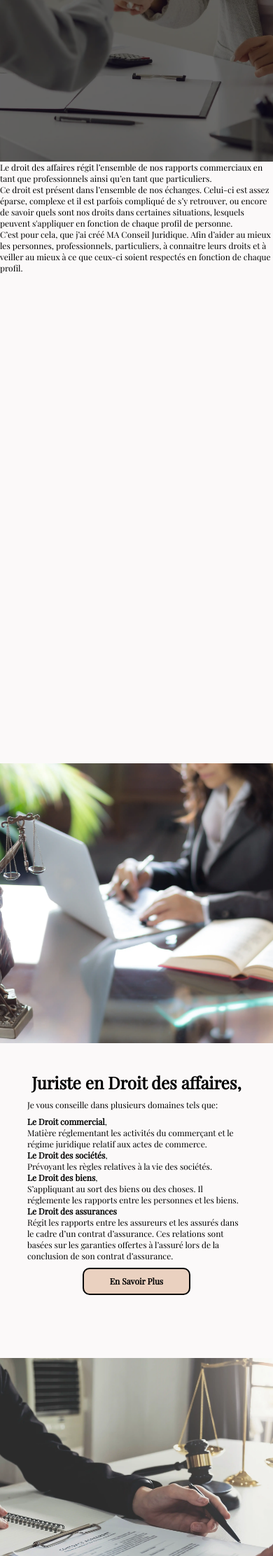
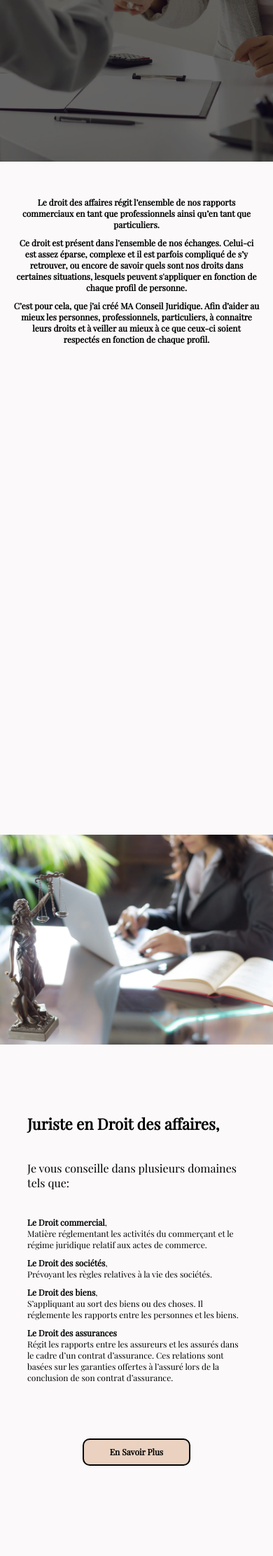
Before and after one commit to Micka0675/Marion-Andorra-Juriste, a PHP site: page / in a window 390 px wide. Shown: the part 360-2584 px from the top of the page at 70% size. Run offline with PHP 8.4, Linux system fonts and the light colour scheme; some libraries are stand-ins or nearby versions.

Commit message:
Update style.css

```diff
--- a/css/style.css
+++ b/css/style.css
@@ -279,6 +279,29 @@
     display: flex;
     justify-content: center;
 
+}
+
+/* intro page index */
+.introduction{
+    width: 60%;
+    padding-top: 50px;
+    font-weight: bold;
+    text-align: center;
+}
+
+.introduction2{
+    width: 60%;
+    padding-top: 10px;
+    font-weight: bold;
+    text-align: center;
+}
+
+.introduction3{
+    width: 60%;
+    padding-top: 10px;
+    margin-bottom: 50px;
+    font-weight: bolder;
+    text-align: center;
 }
 
 /* header page qui suis je */
@@ -518,7 +541,6 @@
     justify-content: space-evenly;
     align-items: center;
     height: 350px;
-    margin-top: 50px;
     margin-bottom: 50px;
     overflow-x: hidden;
     overflow-y: hidden;
@@ -676,7 +698,7 @@
     animation: animation-contact-bio 2s forwards;
 }
 
-.contact-bio h3{
+.contact-bio h2{
     text-align: center;
     font-size: 30px;
     width: 80%;
@@ -688,7 +710,7 @@
 
 .bloc-contenu{
     width: 80%;
-    height: 500px;
+    min-height: 550px;
     box-shadow: 6px 20px 50px 4px rgb(132, 132, 132);
     margin-bottom: 50px;
     border-radius: 0px;
@@ -734,7 +756,6 @@
 
 .text-zone{
     width: 55%;
-    height: 100%;
     display: flex;
     flex-direction: column;
     justify-content: center;
@@ -750,13 +771,22 @@
     align-items: center;
 }
 
-.text-zone-container h3{
+.text-zone-container h2{
     width: 100%;
     font-size: 30px;
 }
 
 .text-zone p{
     width: 100%;
+}
+
+.space-para{
+    margin-top: 10px;
+    margin-bottom:10px
+}
+
+.space-list{
+    margin-bottom: 10px;
 }
 
 .dark-button{
@@ -1152,6 +1182,37 @@
         /* height: auto; */
     }
 
+    .bloc-contenu{
+        width: 100%;
+        position: inherit;
+        height: 600px;
+    }
+
+    .bloc-contenu-2{
+        right: 0;
+    }
+
+    .bloc-contenu-animation,.bloc-contenu-animation2{
+        animation: none;
+    }
+
+    .text-zone .space-para, .text-zone ul>li{
+        font-size: 16px;
+    }
+
+    .last-elem{
+        margin-bottom: 50px;
+    }
+
+    .text-zone-container{
+        justify-content: space-evenly;
+        margin: auto;
+    }
+
+    .text-zone h2{
+        font-size: 22px;
+    }
+
 }
 
 @media screen and (max-width : 1000px) {
@@ -1169,7 +1230,7 @@
     }
 
     .bloc-contenu{
-        height: 600px;
+        height: 1000px;
         flex-direction: column;
         align-items: center;
     }
@@ -1213,7 +1274,7 @@
 
     .circle-loading{
         visibility: hidden;
-    };
+    }
 
     form{
         flex-direction: column;
@@ -1266,9 +1327,6 @@
         width: 250px;
         justify-content: space-evenly;
     }
-
-
-
 }
 
 @media screen and (max-width : 750px){
@@ -1293,7 +1351,7 @@
         width: 80px;
     }
 
-    a,li,p{
+    a,li,p, .text-zone-container p,.text-zone-container ul li{
         font-size: 12px;
     }
 
@@ -1314,8 +1372,37 @@
         font-size: 12px;
     }
 
-    .contact-bio h3{
+    .contact-bio h2{
         font-size: 30px;
+    }
+
+    .bloc-contenu{
+        width: auto;
+    }
+
+    .bloc-contenu-1{
+        height: 1000px;
+    }
+
+    .bloc-contenu-1 .text-zone{
+        height: 70%;
+    }
+
+    .bloc-contenu-1 .img-zone{
+        height: 30%;
+    }
+
+    .bloc-contenu-2{
+        margin-bottom: 0;
+        height: 700px;
+    }
+
+    .bloc-contenu-2 .text-zone{
+        height: 50%;
+    }
+
+    .bloc-contenu-2 .img-zone{
+        height: 50%;
     }
 }
 
@@ -1348,6 +1435,35 @@
         display: flex;
         flex-direction: column;
         justify-content: space-between;
+    }
+
+    .bloc-contenu{
+        width: auto;
+    }
+
+    .bloc-contenu-1{
+        height: 1000px;
+    }
+
+    .bloc-contenu-1 .text-zone{
+        height: 70%;
+    }
+
+    .bloc-contenu-1 .img-zone{
+        height: 30%;
+    }
+
+    .bloc-contenu-2{
+        margin-bottom: 0;
+        height: 700px;
+    }
+
+    .bloc-contenu-2 .text-zone{
+        height: 50%;
+    }
+
+    .bloc-contenu-2 .img-zone{
+        height: 50%;
     }
 
     .nav-resp{
@@ -1437,6 +1553,10 @@
 
 @media screen and (max-width : 450px){
 
+    .introduction,.introduction2,.introduction3{
+        width: 90%;
+    }
+
     .logo{
         width: 20%;
     }
@@ -1476,25 +1596,37 @@
     .bloc-contenu{
         width: 100%;
         border-radius: 0px;
-        height: 800px;
         flex-direction: column;
         align-items: center;
         box-shadow: none;
     }
 
+    .bloc-contenu-1{
+        height: 1000px;
+    }
+
     .bloc-contenu-2{
         margin-bottom: 0;
+        height: 700px;
+    }
+
+    .bloc-contenu-2 .text-zone{
+        height: 70%;
+    }
+
+    .bloc-contenu-2 .img-zone{
+        height: 30%;
     }
 
     .text-zone{
         width: 100%;
-        height: 50%;
+        height: 80%;
         order: 1;
     }
 
     .img-zone{
         width: 100%;
-        height: 50%;
+        height: 20%;
         order: 0;
     }
 
@@ -1513,7 +1645,7 @@
         height: 30%;
     }
 
-    .illustration h3{
+    .illustration h2{
         font-size: 18px;
     }
 
@@ -1616,7 +1748,7 @@
         font-size: 10px;
     }
 
-    .illustration h3{
+    .illustration h2{
         font-size: 15px;
     }
 
@@ -1659,7 +1791,7 @@
         height: 10%;
     }
 
-    .illustration h3{
+    .illustration h2{
         display: none;
     }
 
```
